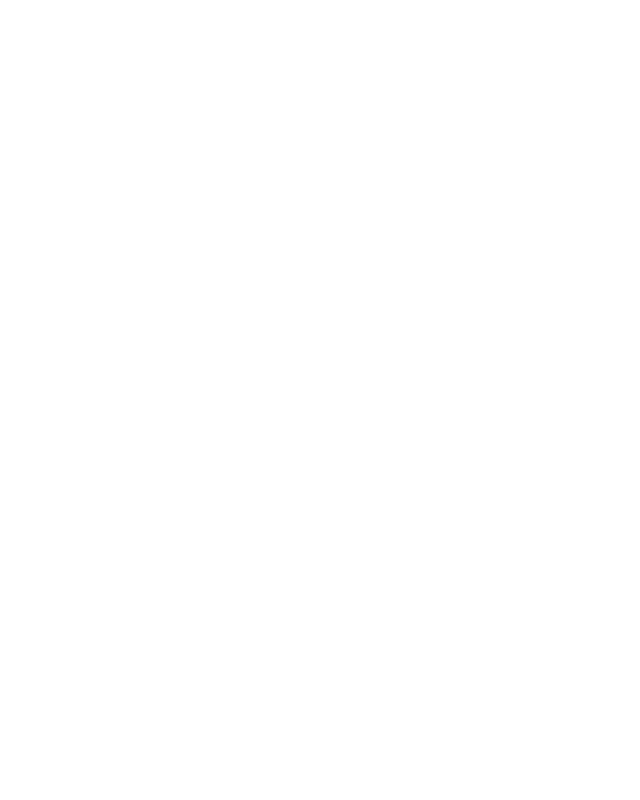
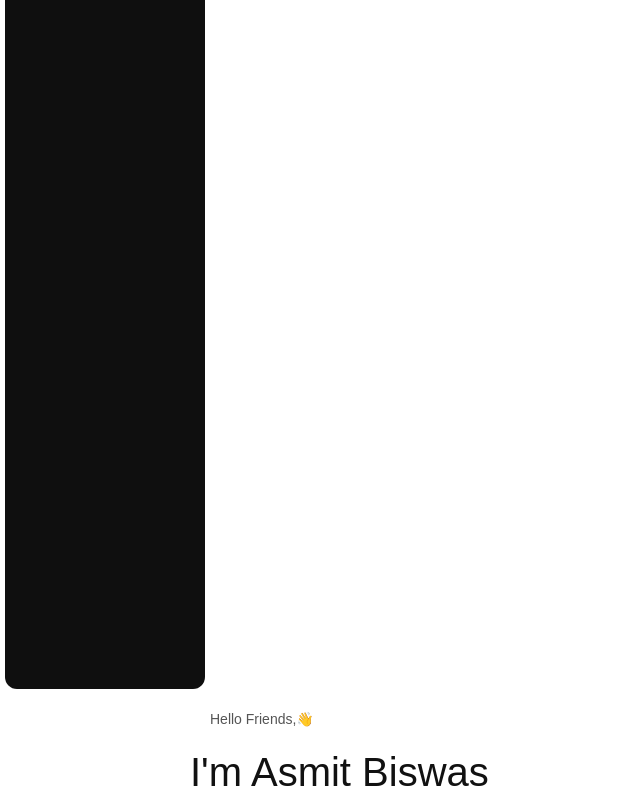
Before and after one commit to asmitbiswas/Port_Folio, a Next.js app in the folder app/: page / in a window 1280 px wide. Shown: the part 278-1078 px from the top of the page, without its empty margins (0-640 px from the left). Before the commit the page ends 800 px from the top, so only its background shows below. Built offline with nearby package versions, Linux system fonts and the light colour scheme.

Commit message:
Bug fixing

```diff
--- a/app/app/component/navbar.tsx
+++ b/app/app/component/navbar.tsx
@@ -12,7 +12,8 @@
             lineHeight:"2.8",
             background:"rgb(15, 15, 15)",
             borderRadius:"12px",
-            fontSize:"16px"
+            fontSize:"16px",
+            display:"flex"
         }}
         >
          <nav>
--- a/app/app/page.tsx
+++ b/app/app/page.tsx
@@ -1,25 +1,49 @@
 import Image from "next/image";
-// import NavBar from "./component/navbar";
+import NavBar from "./component/navbar";
 
 export default function Home() {
   return (
     <div
     style={{
          fontSize:"20px",
-        display:"flex",
-        padding:"20px",
+        // display:"flex",
+        padding:"5px",
+        marginTop:"2rem"
 
     }}
+
     >
+          <NavBar/>
       <p
       style={{
         display:"flex",
-        padding:"20px"
+        padding:"20px",
+        width:"900px",
+        fontSize:"14px",
+        maxWidth:"900px",
+        margin:"0 auto",
+        color:"#555"
       }}
-      >Hello Friends,</p>
-         <img src="" alt="" />
-         <p>I'm Asmit Biswas</p>
-      {/* <NavBar/> */}
+      >Hello Friends,👋</p>
+         {/* <img src="" alt="" /> */}
+         <h1
+         style={{
+          font:"icon",
+             maxWidth:"900px",
+        margin:"0 auto",
+        fontSize:"40px"
+         }}
+         > I'm Asmit Biswas</h1>
+         {/* <p
+            style={{
+        display:"flex",
+        padding:"20px",
+        // justifyContent:"center"
+              maxWidth:"900px",
+              margin:"0 auto"
+      }}
+         >I'm Asmit Biswas</p> */}
+
     </div>
   );
 }
```
